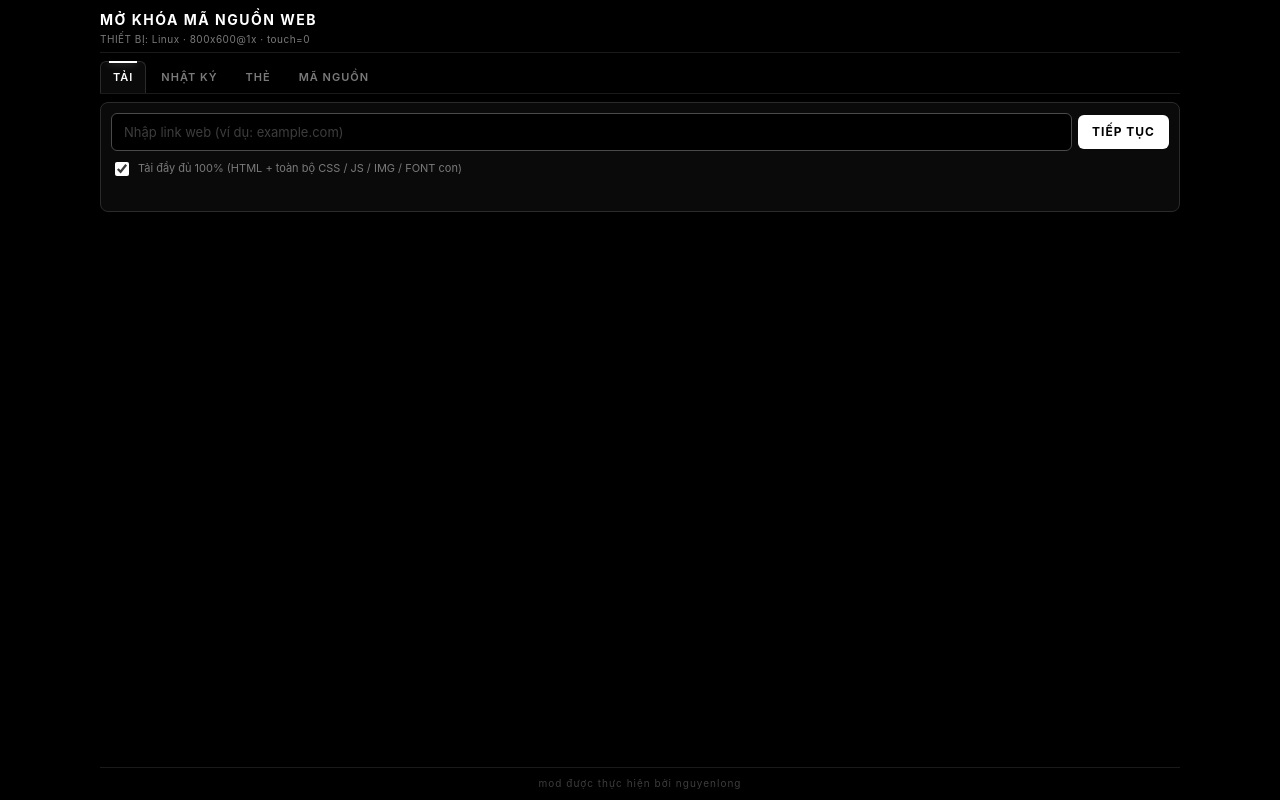
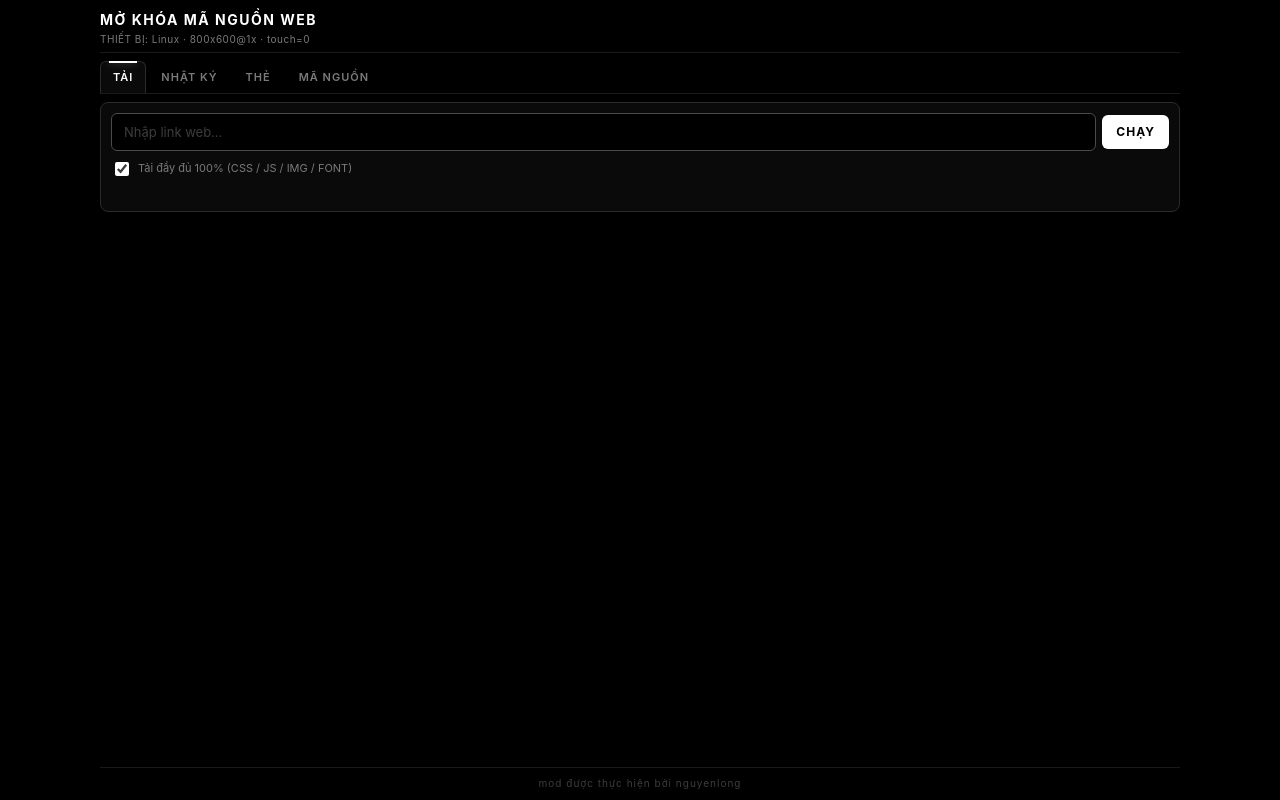
Before and after one commit to long2k517/WEDCRACK, a plain HTML site: page index.html in a window 1280 px wide. Drawn offline with Linux system fonts and the light colour scheme.

Commit message:
Update index.html

```diff
--- a/index.html
+++ b/index.html
@@ -24,12 +24,12 @@
   <section class="panel-tab active" id="tab-input" role="tabpanel">
     <div class="panel">
       <div class="row">
-        <input type="url" id="url" placeholder="Nhập link web (ví dụ: example.com)" autocomplete="off" spellcheck="false">
-        <button id="run">TIẾP TỤC</button>
+        <input type="url" id="url" placeholder="Nhập link web..." autocomplete="off" spellcheck="false">
+        <button id="run">CHẠY</button>
       </div>
       <label class="toggle">
         <input type="checkbox" id="fullToggle" checked>
-        <span>Tải đầy đủ 100% (HTML + toàn bộ CSS / JS / IMG / FONT con)</span>
+        <span>Tải đầy đủ 100% (CSS / JS / IMG / FONT)</span>
       </label>
       <div class="status" id="status"></div>
       <div class="err hidden" id="err"></div>
@@ -45,7 +45,7 @@
 
   <section class="panel-tab" id="tab-tags" role="tabpanel">
     <div class="panel">
-      <div class="label">TÊN THẺ MÃ NGUỒN GỐC (<span id="tagCount">0</span>)</div>
+      <div class="label">TÊN THẺ (<span id="tagCount">0</span>)</div>
       <div class="tags" id="tags"></div>
     </div>
   </section>
@@ -53,7 +53,7 @@
   <section class="panel-tab" id="tab-source" role="tabpanel">
     <div class="panel">
       <div class="srcbar">
-        <div class="label" style="margin:0">MÃ NGUỒN GỐC ĐẦY ĐỦ 100%</div>
+        <div class="label" style="margin:0">MÃ NGUỒN GỐC 100%</div>
         <div class="row">
           <button class="ghost small" id="copy">COPY</button>
           <button class="ghost small" id="download">TẢI VỀ</button>
```
